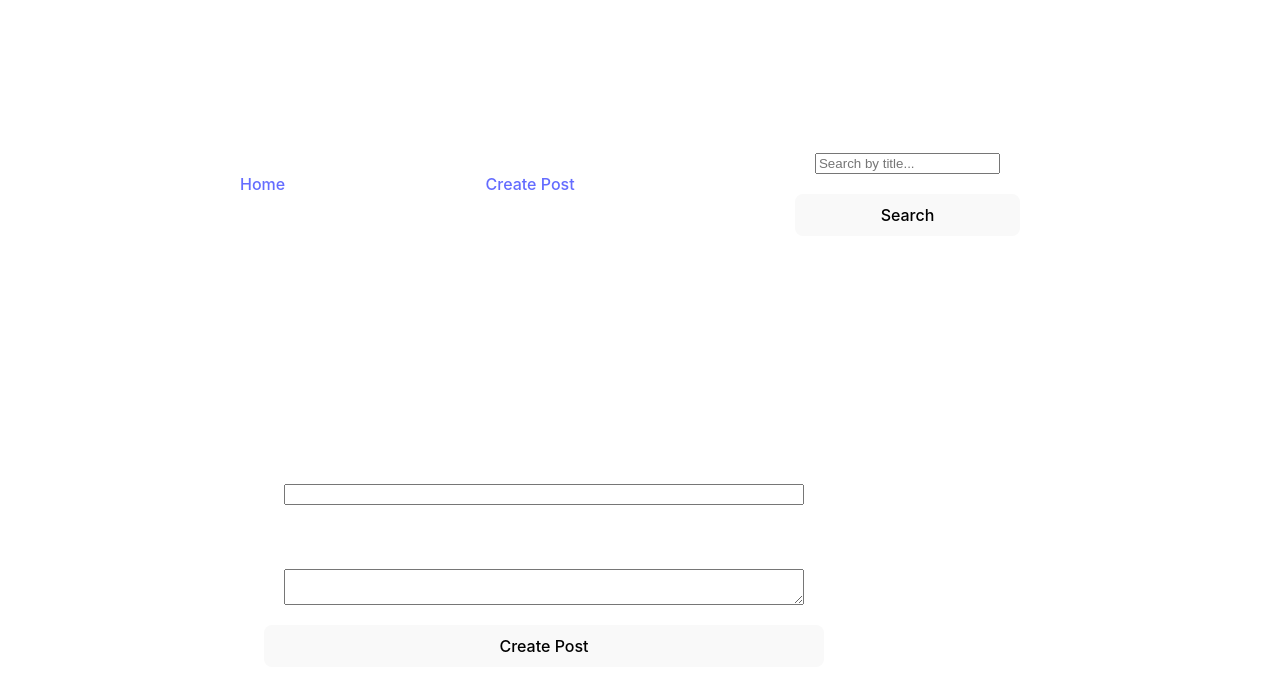
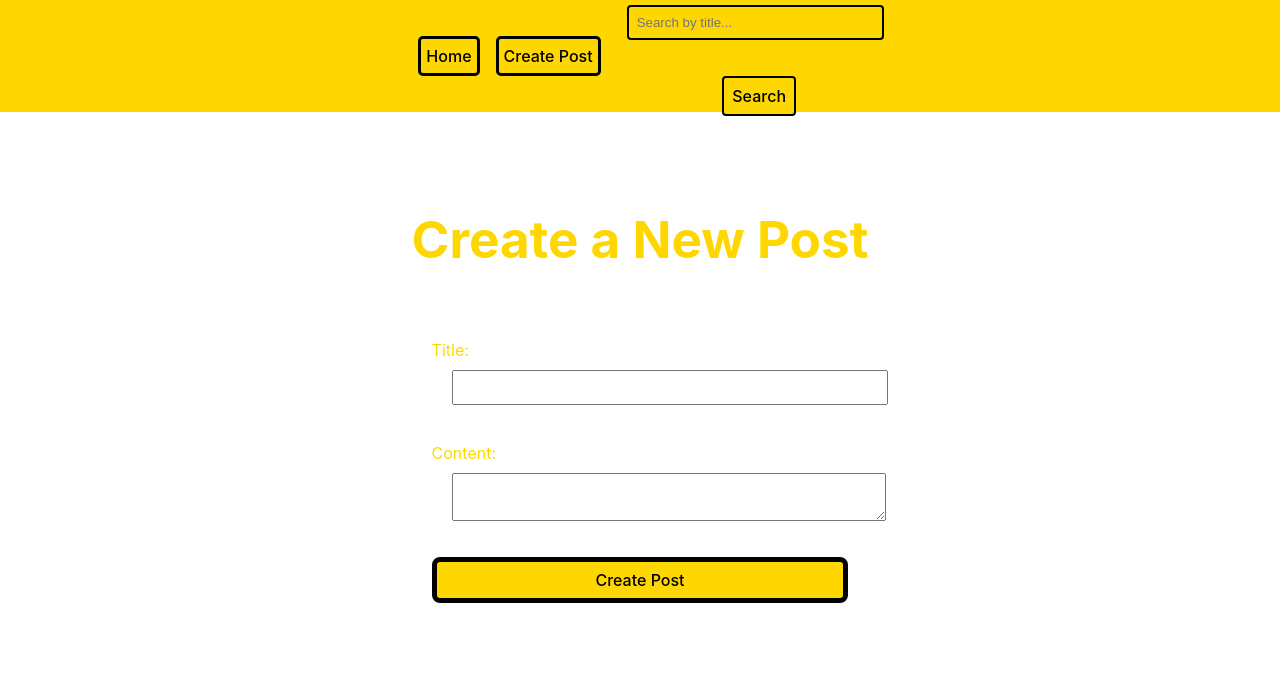
Before and after one commit to HareshP31/Code_Connections, a React (Vite) app in the folder Code_Connections/: page /create in a window 1280 px wide. Shown: the top 690 px of the page. Built offline with nearby package versions, Linux system fonts and the light colour scheme.

Commit message:
added styling and worked on create post feature - need to work on home page

```diff
--- a/Code_Connections/package.json
+++ b/Code_Connections/package.json
@@ -11,6 +11,7 @@
   },
   "dependencies": {
     "@supabase/supabase-js": "^2.48.1",
+    "luxon": "^3.5.0",
     "react": "^18.3.1",
     "react-dom": "^18.3.1",
     "react-router-dom": "^7.1.3",
--- a/Code_Connections/src/App.css
+++ b/Code_Connections/src/App.css
@@ -4,20 +4,61 @@ body {
   justify-content: center;
   margin: 0;
   padding: 0;
+  color: gold;
+  background-color: 15, 15, 15;
+}
+
+.navbar {
+  color: black;
+  background-color: gold;
+  padding: 1rem;
+  display: flex;
+  justify-content: center;
+  align-items: center;
+  width: 100%;
+  height: 10%;
+  position: fixed;
+  top: 0;
+  left: 0;
+  z-index: 1000;
+}
+
+.nav-link {
+  color: black;
+  border: solid, 3px, black;
+  border-radius: 5px;
+  padding: 5px;
+  background-color: gold;
+  margin-right: 1rem;
+  text-decoration: none;
+}
+
+.nav-link:hover {
+  text-decoration: underline;
   color: white;
 }
 
-.navbar {
-  color: white;
-  padding: 1rem;
+.search-form {
   display: flex;
   align-items: center;
-  justify-content: space-between;
-  width: 100vh;
-  height: 150px;
-  background-size: cover;
-  background-position: center;
-  background-repeat: no-repeat;
+}
+
+.search-input {
+  padding: 0.5rem;
+  border: solid, 2px, black;
+  border-radius: 4px;
+  background-color: gold;
+  color: black;
+}
+
+.search-button {
+  padding: 0.5rem;
+  margin-left: 0.5rem;
+  border: solid, 2px, black;
+  border-radius: 4px;
+  cursor: pointer;
+  color: black;
+  background-color: gold;
 }
 
 .create-post, form, input, textarea{
@@ -27,3 +68,113 @@ body {
   margin: 20px;
   max-width: 600px;
 }
+
+.container {
+  padding: 2rem;
+}
+
+.post-card {
+  border: 3px solid #85FFAF;
+  padding: 1rem;
+  margin-bottom: 1rem;
+  border-radius: 4px;
+}
+
+.post-page h1 {
+  margin-bottom: 50px;
+}
+
+.post-page p {
+  line-height: 2;
+  margin-bottom: 50px;
+}
+
+.upvote-section button,
+.comment-button {
+  margin-right: 20px;
+  padding: 0.7rem 1.2rem;
+  cursor: pointer;
+}
+
+.post-image {
+  width: 100%;
+  height: auto;
+  max-width: 250px;
+}
+
+.delete-button {
+  margin-left: 20px;
+}
+
+.view-post-link {
+  color: skyblue;
+  text-decoration: underline;
+}
+
+.view-post-link:hover {
+  color: hotpink;
+  text-decoration: underline;
+}
+
+.create-post, .update-post, .post-page {
+  max-width: 600px;
+  margin: auto;
+}
+
+form label {
+  display: block;
+  margin-top: 1rem;
+}
+
+form input, form textarea {
+  width: 100%;
+  padding: 0.5rem;
+  margin-top: 0.5rem;
+}
+
+button {
+  margin-top: 1rem;
+  padding: 0.5rem 1rem;
+  cursor: pointer;
+  color: black;
+  background-color: gold;
+  border: solid, 5px, black;
+}
+
+button:hover {
+  border: solid, 5px, white;
+}
+
+.delete-button {
+  color: white;
+  background-color: red;
+  border: solid, 2px, white;
+  padding: 0.5rem 1rem;
+  cursor: pointer;
+  margin-top: 1rem;
+}
+
+.comment {
+  border-top: 1px solid #ddd;
+  padding: 0.5rem 0;
+}
+
+.edit-link {
+  color: skyblue;
+  text-decoration: underline;
+}
+
+.edit-link:hover{
+  color: hotpink;
+  text-decoration: underline;
+}
+
+.home-banner{
+  display: flex;
+  flex-direction: row;
+  justify-content: center;
+}
+
+.sort-options{
+  padding: 20px;
+}
--- a/Code_Connections/src/PostPage.jsx
+++ b/Code_Connections/src/PostPage.jsx
@@ -1,11 +1,144 @@
 import React from 'react';
+import { useParams, Link, useNavigate } from 'react-router-dom';
+import { supabase } from './client';
+import { DateTime } from "luxon";
 
-const App = () => {
-    return (
-      <div>
-        <h1>Placeholder</h1>
-      </div>
-    );
+const PostPage = () => {
+  const { id } = useParams();
+  const navigate = useNavigate();
+  const [post, setPost] = useState(null);
+  const [comments, setComments] = useState([]);
+  const [newComment, setNewComment] = useState('');
+
+  const fetchPost = async () => {
+    const { data, error } = await supabase
+      .from('posts')
+      .select('*')
+      .eq('id', id)
+      .single();
+
+    if(error) {
+      console.error('Error fetching post:', error);
+    }
+    else {
+      setPost(data);
+    }
   };
 
-export default App;
+  const fetchComments = async () => {
+    const { data, error } = await supabase
+      .from('comments')
+      .select('*')
+      .eq('post_id', id)
+      .order('created_at', { ascending: true});
+
+    if (error) {
+      console.error('Error fetching comments:', error);
+    }
+    else {
+      setComments(data);
+    }
+  };
+
+  const handleUpvote = async () => {
+    const { data, error } = await supabase
+      .from('posts')
+      .update({ upvotes: post.upvotes + 1 })
+      .eq('id', id);
+
+    if (error) {
+      console.error('Error upvoting:', error);
+    }
+    else {
+      setPost(data[0]);
+    }
+  };
+
+  const handleAddComment = async (e) => {
+    e.preventDefault();
+    if (!newComment.trim()) {
+      return;
+    }
+    const { data, error } = await supabase
+      .from('comments')
+      .insert([
+        { post_id: id, content: newComment },
+      ]);
+    if (error) {
+      console.error('Error adding comment:', error);
+    } else {
+      setComments([...comments, data[0]]);
+      setNewComment('');
+    }
+  };
+
+  const handleDeletePost = async () => {
+    const { error } = await supabase
+      .from('posts')
+      .delete()
+      .eq('id', id);
+
+    if (error) {
+      console.error('Error deleting post:', error);
+    } else {
+      navigate('/');
+    }
+  };
+
+  useEffect(() => {
+    fetchPost();
+    fetchComments();
+  }, []);
+
+  if (!post) {
+    return <p>Loading post...</p>;
+  }
+
+  const formattedDate = DateTime.fromISO(post.created_at)
+  .setZone("America/New_York")
+  .toLocaleString(DateTime.DATETIME_MED);
+
+  return (
+    <div className="post-page">
+        <h1>{post.title}</h1>
+        <p>Posted on: {formattedDate}</p>
+        <p>{post.content}</p>
+        <div className="upvote-section">
+          <button onClick={handleUpvote}>Upvote</button>
+          <span>Upvotes: {post.upvotes}</span>
+        </div>
+        <div className="post-actions">
+          <Link to={`/update/${post.id}`} className="edit-link">Edit Post</Link>
+          <button onClick={handleDeletePost} className="delete-button">Delete Post</button>
+        </div>
+        <div className="comments-section">
+          <h2>Comments</h2>
+          <form onSubmit={handleAddComment}>
+            <textarea
+              value={newComment}
+              onChange={(e) => setNewComment(e.target.value)}
+              placeholder="Add a comment..."
+              required
+            ></textarea>
+          </form>
+          {comments.length === 0 ? (
+          <p>No comments yet.</p>
+          ) : (
+          comments.map(comment => {
+            const formattedCommentDate = DateTime.fromISO(comment.created_at)
+            .setZone("America/New_York")
+            .toLocaleString(DateTime.DATETIME_MED);
+            return (
+            <div key={comment.id} className="comment">
+              <p>{comment.content}</p>
+              <small>Posted on: {formattedCommentDate}</small>
+            </div>
+          );
+          })
+        )}
+        </div>
+    </div>
+  );
+};
+
+export default PostPage;
```
Also changed, not shown: Code_Connections/src/Post.jsx (+16 -7 lines), 1 other file (tests, documents, lock files or other folders).
